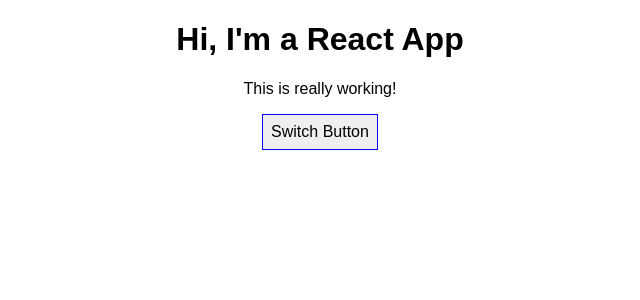
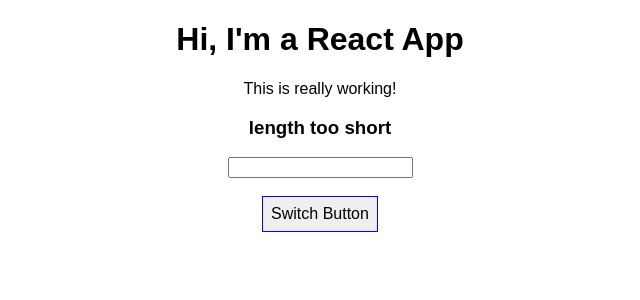
Before and after one commit to ctir006/reactbyUdemy, a React (Create React App) app: page / in a window 1280 px wide. Shown: the top 300 px of the page, without its empty margins (320-960 px from the left). Built offline with nearby package versions, Linux system fonts and the light colour scheme.

Commit message:
Assignment-2

```diff
--- a/src/App.js
+++ b/src/App.js
@@ -1,5 +1,7 @@
 import React, { Component } from 'react';
 import Person from './Person/Person';
+import Validation from './Components/ValidationComponent';
+import CharComponent from './Components/CharComponent';
 //import Output from './Components/UserOutput';
 //import Input from './Components/UserInput';
 import './App.css';
@@ -12,7 +14,9 @@
             { id:'asdf3', name:"Prakash", age:24}
         ],
         uname: 'Sanju',
-        showPerson: false
+        showPerson: false,
+        length: 0,
+        charArray: []
     }
 
     deletePersonHandler = (personIndex) => {
@@ -21,6 +25,12 @@
         persons.splice(personIndex, 1);
         this.setState({ person: persons });
 
+    }
+
+    deleteCharHangler = (charIndex) => {
+        const charArray = [...this.state.charArray];
+        charArray.splice(charIndex, 1);
+        this.setState({ charArray:charArray });
     }
 
     nameChangedHandler = (event, id) => {
@@ -59,6 +69,13 @@
         });
     }
 
+    textLength = (event) => {
+        this.setState({
+            length: event.target.value.length,
+            charArray: event.target.value.split('')
+        })
+    }
+
     render() {
         const styles = {
             backgroundcolor:'white',
@@ -66,6 +83,7 @@
             border:'1px solid blue',
             padding: '8px'
         }
+
         let persons = null;
 
         if (this.state.showPerson) {
@@ -82,16 +100,32 @@
                 </div>
             );
         }
+        let chars = null;
+        if (this.state.charArray) {
+            chars = (
+                <div>
+                    {this.state.charArray.map((c, index) => {
+                        return <CharComponent
+                            char={c}
+                            key={index}
+                            clicked={(event) => this.deleteCharHangler(event,index)}
+                            />
+                    })}
+                </div>
+            );
+        }
 
     return (
       <div className="App">
             <h1>Hi, I'm a React App</h1>
             <p>This is really working!</p>
+            <h3><Validation len={this.state.length} /></h3>
+            <input type='text' onChange={this.textLength} value={this.state.charArray.join('')} /><br /><br />
+            {chars}
             <button style={styles} onClick={this.togglePersonHandler}>Switch Button</button>
             {
                 persons
             }
-
         </div>
     );
   }
--- /dev/null
+++ b/src/Components/CharComponent.js
@@ -0,0 +1,16 @@
+import React from 'react';
+
+const CharComponent = (props) => {
+    const styles = {
+        display: 'inline - black',
+        padding: '16px',
+        textalign: 'center',
+        margin: '16px',
+        border: '1px solid black'
+    }
+    return <div style={styles} onClick={props.clicked}> {props.char} </div>
+
+
+}
+
+export default CharComponent;
--- /dev/null
+++ b/src/Components/ValidationComponent.js
@@ -0,0 +1,14 @@
+import React from 'react';
+
+const validation = (props) => {
+    let len = props.len;
+    let msg = '';
+    if (len < 5)
+        msg= 'length too short';
+    else if (len> 10)
+        msg= 'length too long';
+
+    return <div>{msg}</div>
+}
+
+export default validation;
```
